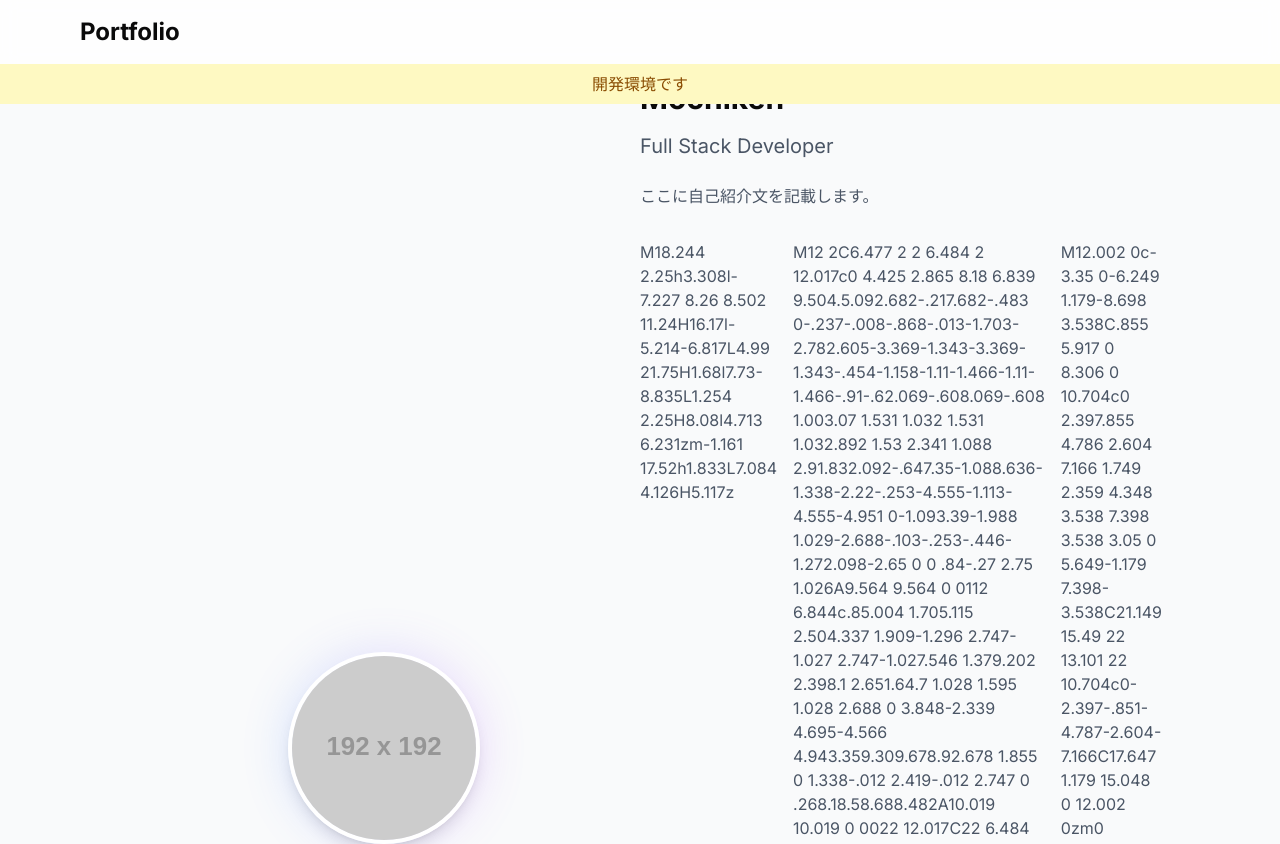
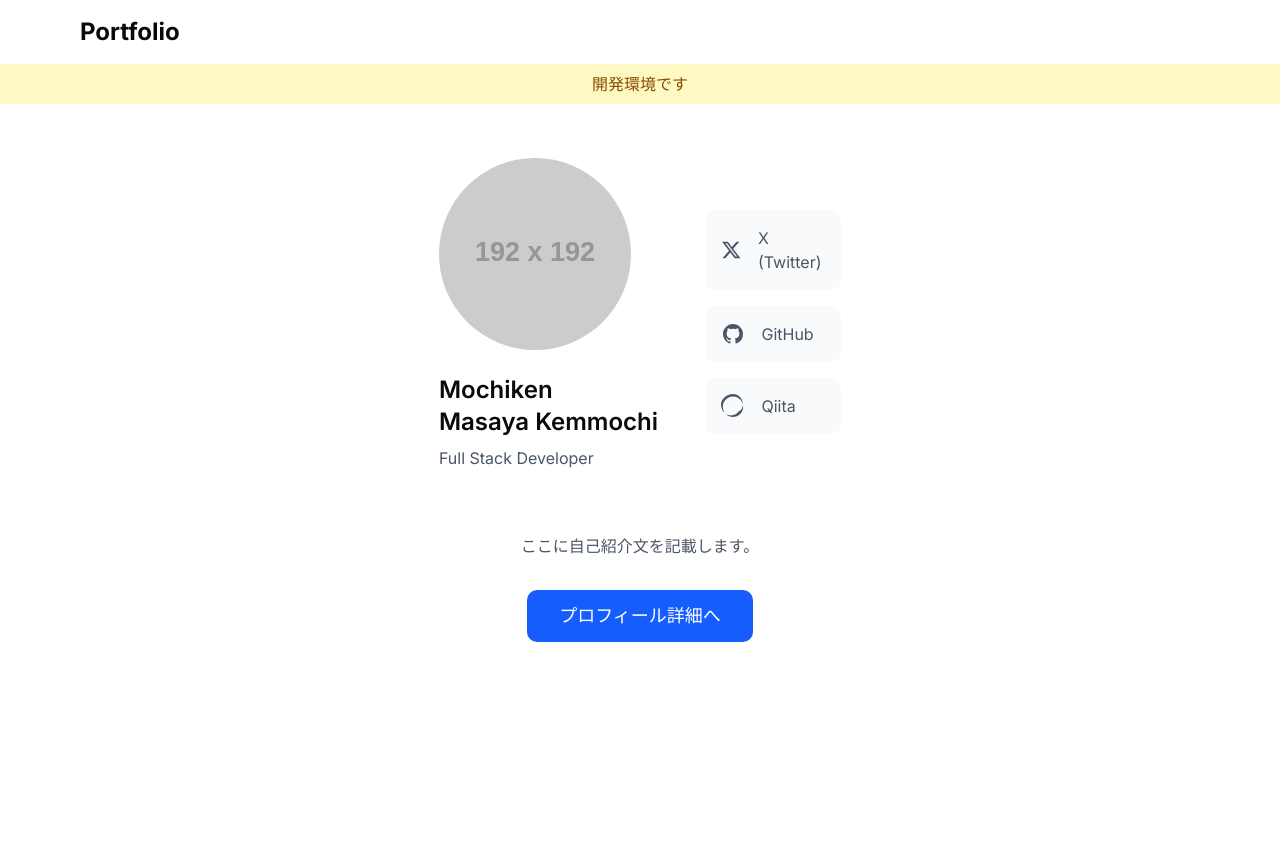
Before and after one commit to nekihcom/portfolio, a Next.js app: page / in a window 1280 px wide. Shown: the top 844 px of the page. Built offline with nearby package versions, Linux system fonts and the light colour scheme.

Commit message:
revert: プロフィールセクションを変更前の状態に戻す

```diff
--- a/src/components/sections/Profile.tsx
+++ b/src/components/sections/Profile.tsx
@@ -1,86 +1,98 @@
 "use client"
 
+import { ParallaxSection } from "@/components/ui/ParallaxSection"
+import { Container } from "@/components/ui/Container"
 import { motion } from "framer-motion"
+import Image from "next/image"
+import Link from "next/link"
 import { profileData } from "@/data/profile"
-import { Container } from "@/components/ui/Container"
 
 export function Profile() {
   return (
-    <section className="py-20 bg-gray-50">
-      <Container className="max-w-[960px]">
+    <ParallaxSection
+      className="min-h-screen flex items-center justify-center"
+      backgroundClassName="bg-white"
+    >
+      {/* <Container> */}
         <motion.div
           initial={{ opacity: 0, y: 20 }}
           whileInView={{ opacity: 1, y: 0 }}
+          transition={{ duration: 0.5 }}
           viewport={{ once: true }}
-          transition={{ duration: 0.5 }}
-          className="flex flex-col md:flex-row items-center gap-8"
         >
-          <div className="w-full md:w-1/2">
-            <motion.div
-              initial={{ opacity: 0, scale: 0.8 }}
-              whileInView={{ opacity: 1, scale: 1 }}
+          <div className="flex flex-col md:flex-row gap-8 items-center">
+            {/* プロフィール情報 */}
+            <div className="flex-[2.5] text-center md:text-left min-w-0">
+              <div className="w-48 h-48 mx-auto md:mx-0 rounded-full overflow-hidden mb-6">
+                <Image
+                  src={profileData.image}
+                  alt="プロフィール画像"
+                  width={192}
+                  height={192}
+                  className="w-full h-full object-cover"
+                />
+              </div>
+              <div className="max-w-2xl">
+                <h3 className="text-2xl font-semibold mb-2">
+                  <span>{profileData.name}</span>
+                  <br />
+                  <span>{profileData.fullName}</span>
+                </h3>
+                <p className="text-gray-600 mb-4 whitespace-nowrap">{profileData.title}</p>
+              </div>
+            </div>
+
+            {/* SNSリンク */}
+            <div className="flex-1 w-full max-w-md">
+              <div className="space-y-4">
+                {profileData.socialLinks.map((link, index) => (
+                  <motion.a
+                    key={link.name}
+                    href={link.url}
+                    target="_blank"
+                    rel="noopener noreferrer"
+                    initial={{ opacity: 0, x: 20 }}
+                    whileInView={{ opacity: 1, x: 0 }}
+                    transition={{ duration: 0.5, delay: index * 0.1 }}
                     viewport={{ once: true }}
-              transition={{ duration: 0.5, delay: 0.2 }}
-              className="relative w-48 h-48 mx-auto"
+                    className="flex items-center p-4 bg-gray-50 rounded-lg hover:bg-gray-100 transition-colors"
+                    aria-label={link.name}
                   >
-              <div className="absolute inset-0 bg-gradient-to-r from-blue-500 to-purple-500 rounded-full blur-xl opacity-20"></div>
-              <img
-                src={profileData.image}
-                alt={profileData.name}
-                className="relative w-full h-full object-cover rounded-full border-4 border-white shadow-lg"
-              />
-            </motion.div>
+                    <svg
+                      className="w-6 h-6 mr-4 text-gray-600"
+                      fill="currentColor"
+                      viewBox="0 0 24 24"
+                      aria-hidden="true"
+                    >
+                      <path d={link.icon} />
+                    </svg>
+                    <span className="text-gray-600">{link.name}</span>
+                  </motion.a>
+                ))}
               </div>
-          <div className="w-full md:w-1/2 text-center md:text-left">
-            <motion.h2
-              initial={{ opacity: 0, y: 20 }}
-              whileInView={{ opacity: 1, y: 0 }}
-              viewport={{ once: true }}
-              transition={{ duration: 0.5, delay: 0.3 }}
-              className="text-3xl font-bold mb-4"
-            >
-              {profileData.name}
-            </motion.h2>
-            <motion.p
-              initial={{ opacity: 0, y: 20 }}
-              whileInView={{ opacity: 1, y: 0 }}
-              viewport={{ once: true }}
-              transition={{ duration: 0.5, delay: 0.4 }}
-              className="text-xl text-gray-600 mb-6"
-            >
-              {profileData.title}
-            </motion.p>
-            <motion.p
-              initial={{ opacity: 0, y: 20 }}
-              whileInView={{ opacity: 1, y: 0 }}
-              viewport={{ once: true }}
-              transition={{ duration: 0.5, delay: 0.5 }}
-              className="text-gray-600 mb-8"
-            >
-              {profileData.description}
-            </motion.p>
+            </div>
+          </div>
+
+          {/* 自己紹介文とプロフィールページへのリンク */}
           <motion.div
             initial={{ opacity: 0, y: 20 }}
             whileInView={{ opacity: 1, y: 0 }}
+            transition={{ duration: 0.5, delay: 0.2 }}
             viewport={{ once: true }}
-              transition={{ duration: 0.5, delay: 0.6 }}
-              className="flex justify-center md:justify-start gap-4"
+            className="mt-12 text-center"
           >
-              {profileData.socialLinks.map((link, index) => (
-                <a
-                  key={index}
-                  href={link.url}
-                  target="_blank"
-                  rel="noopener noreferrer"
-                  className="text-gray-600 hover:text-blue-500 transition-colors"
+            <p className="text-gray-600 mb-8 max-w-3xl mx-auto">
+              {profileData.description}
+            </p>
+            <Link
+              href="/profile"
+              className="inline-block px-8 py-3 bg-blue-600 text-white rounded-lg hover:bg-blue-700 transition-colors text-lg"
             >
-                  {link.icon}
-                </a>
-              ))}
+              プロフィール詳細へ
+            </Link>
           </motion.div>
-          </div>
         </motion.div>
-      </Container>
-    </section>
+      {/* </Container> */}
+    </ParallaxSection>
   )
 }
```
Lines whose indentation alone changed are shown as unchanged.
